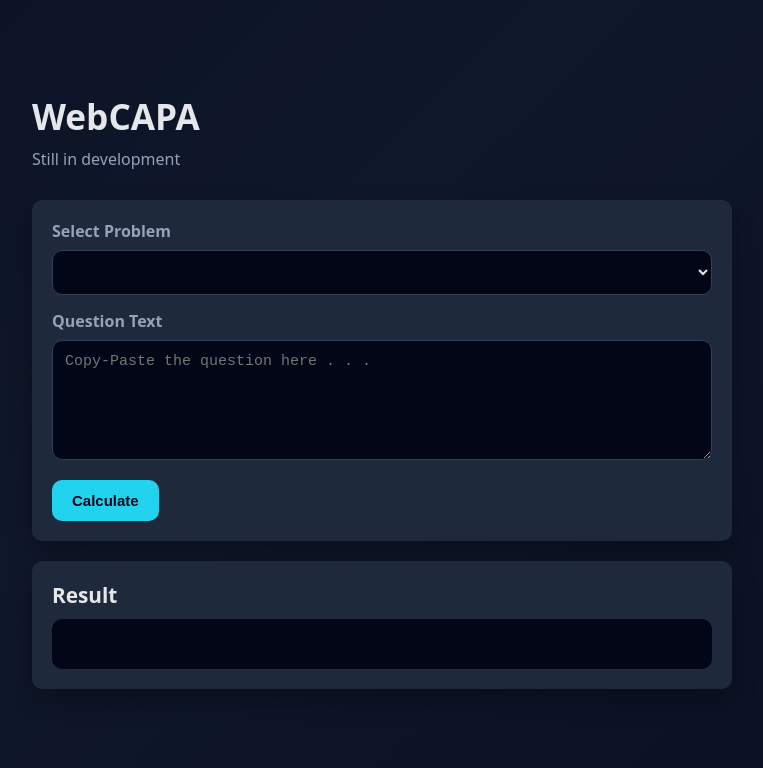
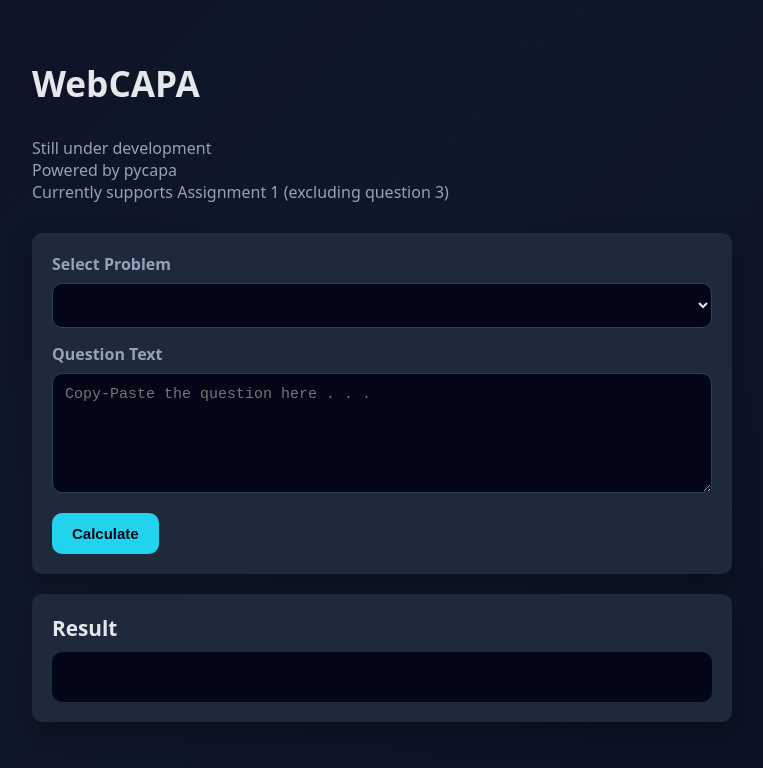
Before and after one commit to webcapa/webcapa.github.io, a plain HTML site: page index.html in a window 1280 px wide. Shown: the whole page, without its empty margins (258-1021 px from the left). Drawn offline with Linux system fonts and the light colour scheme; no server answers.

Commit message:
minor updates

```diff
--- a/index.html
+++ b/index.html
@@ -11,7 +11,11 @@
 
     <div class="header">
       <h1>WebCAPA</h1>
-      <p>Still in development</p>
+      <p class="line-break-css">
+        Still under development
+        Powered by pycapa
+        Currently supports Assignment 1 (excluding question 3)
+      </p>
     </div>
 
     <div class="card">
--- a/styles.css
+++ b/styles.css
@@ -16,7 +16,6 @@
 
   --accent: #22d3ee;
   --accent-hover: #67e8f9;
-  --highlight: #facc15;
 
   --border-radius: 10px;
 }
@@ -188,3 +187,7 @@
   40%  { opacity: 0.4; transform: translateY(1px); }
   100% { opacity: 1; transform: translateY(0); }
 }
+
+.line-break-css {
+  white-space: pre-line; /* This makes the newlines in the HTML source render as line breaks */
+}
```
Also changed, not shown: 1 other file.
